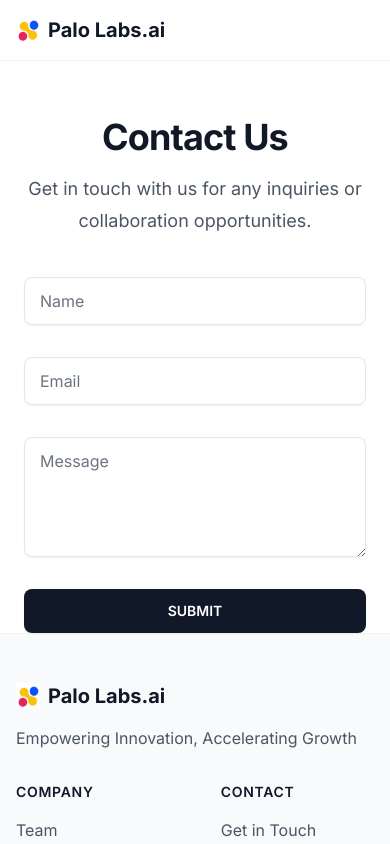
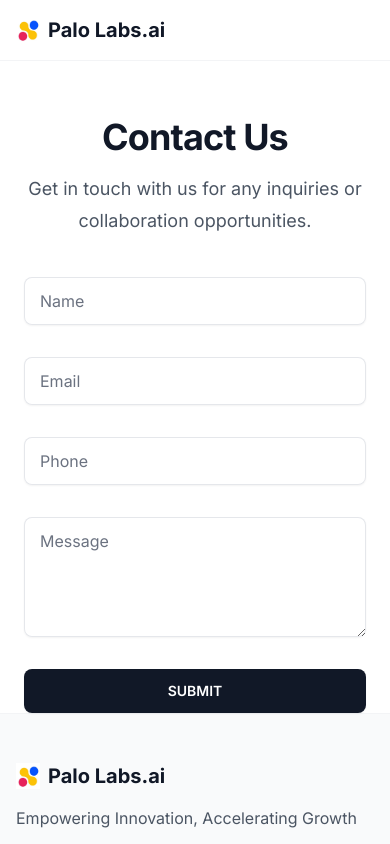
Before and after one commit to joelwangusa/palolabweb, a Next.js app: page /contact in a window 390 px wide. Shown: the top 844 px of the page. Built offline with nearby package versions, Linux system fonts and the light colour scheme.

Commit message:
Add phone number

```diff
--- a/src/app/contact/page.tsx
+++ b/src/app/contact/page.tsx
@@ -7,6 +7,7 @@ async function submitForm(formData: FormData) {
 
   const name = formData.get("name")
   const email = formData.get("email")
+  const phone = formData.get("phone")
   const message = formData.get("message")
 
   // Here you would typically send this data to your backend or API
@@ -48,6 +49,15 @@ export default function Contact() {
                   />
                 </div>
                 <div>
+                  <input
+                    type="phone"
+                    name="phone"
+                    id="phone"
+                    placeholder="Phone"
+                    className="block w-full rounded-lg border-0 px-4 py-3 text-gray-900 shadow-sm ring-1 ring-inset ring-gray-200 placeholder:text-gray-500 focus:ring-2 focus:ring-inset focus:ring-blue-600 sm:text-sm sm:leading-6"
+                  />
+                </div>
+                <div>
                   <textarea
                     name="message"
                     id="message"
--- a/src/app/layout.tsx
+++ b/src/app/layout.tsx
@@ -91,7 +91,7 @@ export default function RootLayout({
                   href="/contact"
                   className="rounded-full px-4 py-2 text-base font-medium text-white bg-gray-900 hover:bg-gray-800"
                 >
-                  Contact Us
+                  Get Started
                 </Link>
               </nav>
             </div>
```
